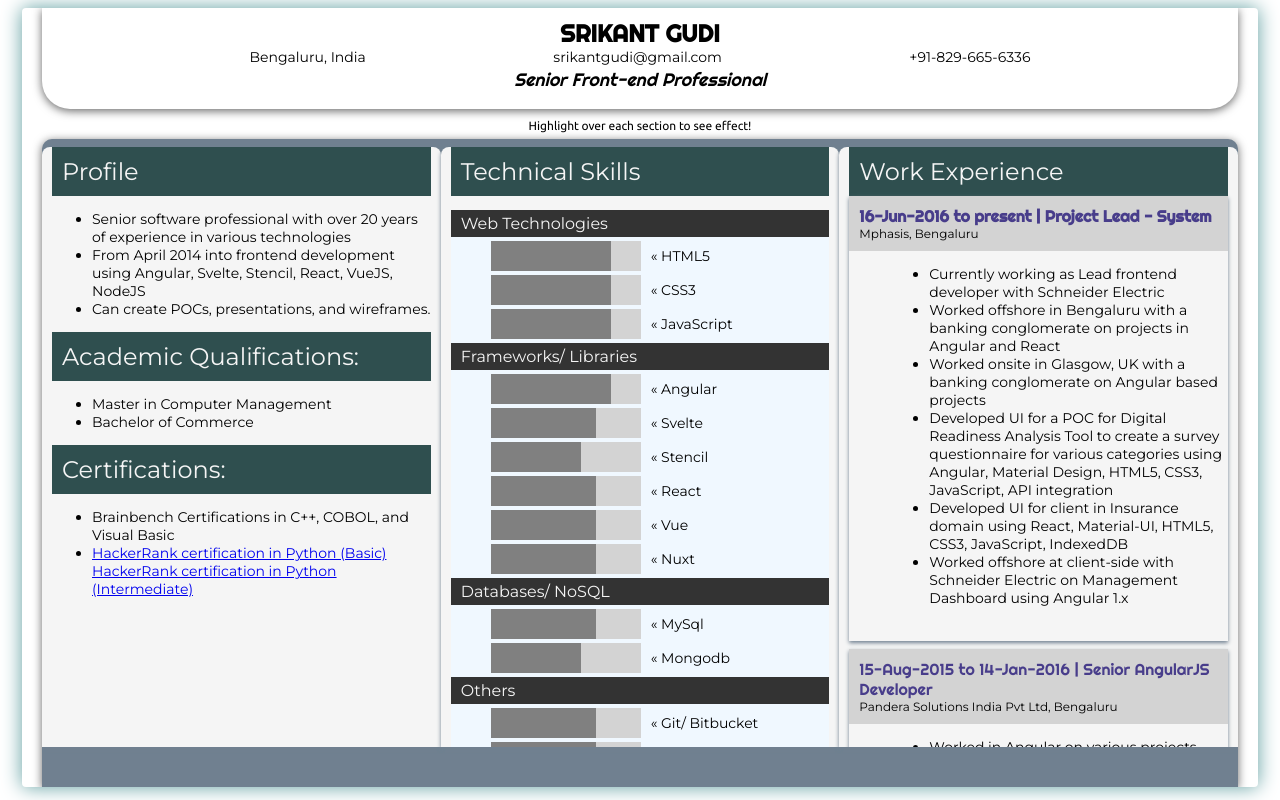
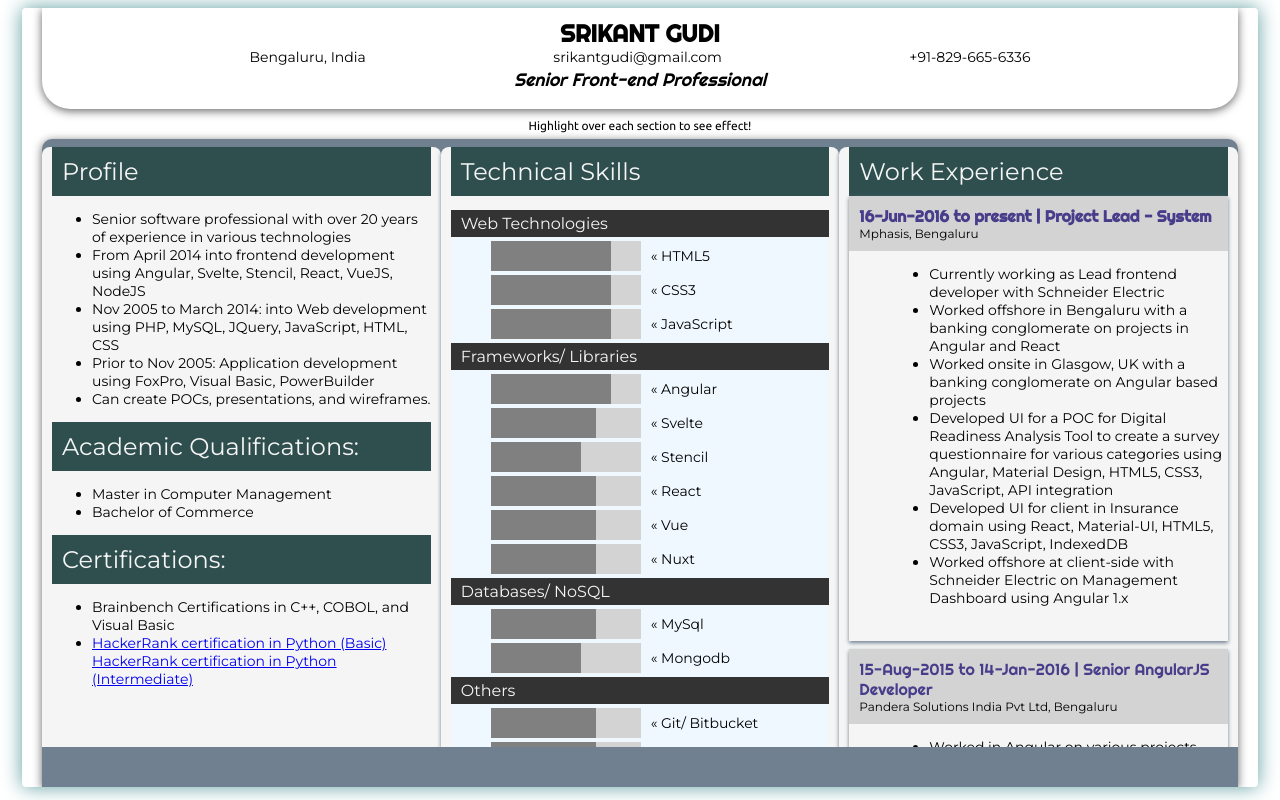
Before and after one commit to srikantgudi/srikantgudi.github.io, a Svelte app: page / in a window 1280 px wide. Built offline with nearby package versions, Linux system fonts and the light colour scheme.

Commit message:
Update Profile.svelte

```diff
--- a/src/Profile.svelte
+++ b/src/Profile.svelte
@@ -8,6 +8,14 @@
     <li>
       From April 2014 into frontend development using Angular, Svelte, Stencil,
       React, VueJS, NodeJS
+    </li>
+    <li>
+      Nov 2005 to March 2014: into Web development using PHP, MySQL, JQuery,
+      JavaScript, HTML, CSS
+    </li>
+    <li>
+      Prior to Nov 2005: Application development using FoxPro, Visual Basic,
+      PowerBuilder
     </li>
     <li>Can create POCs, presentations, and wireframes.</li>
   </ul>
```
